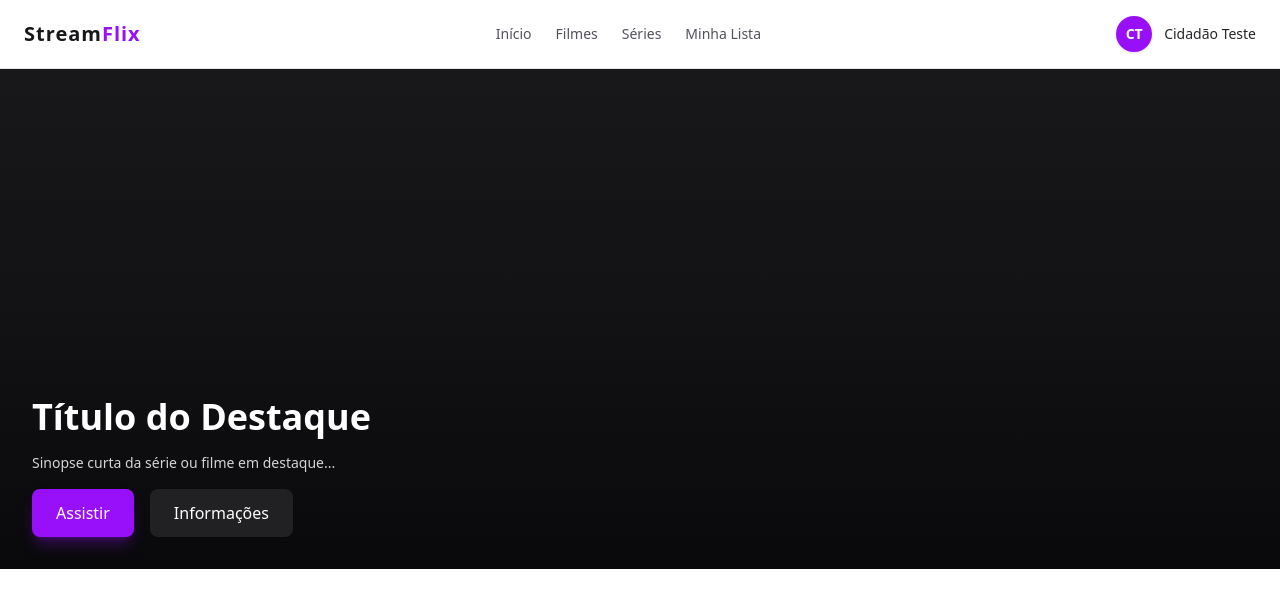
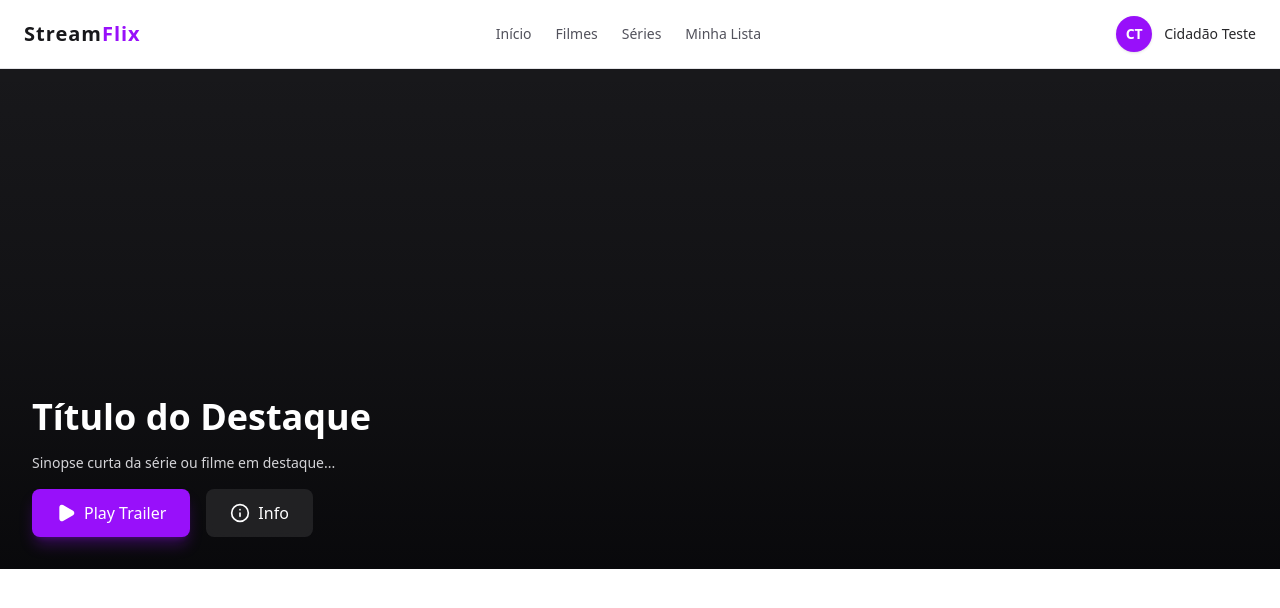
Before and after one commit to jonathammatos/streamflix, a Next.js app: page / in a window 1280 px wide. Shown: the top 608 px of the page. Built offline with nearby package versions, Linux system fonts and the light colour scheme.

Commit message:
feat: adiciona icones lucide-react nos botoes do banner principal

```diff
--- a/package.json
+++ b/package.json
@@ -9,6 +9,7 @@
     "lint": "eslint"
   },
   "dependencies": {
+    "lucide-react": "^1.27.0",
     "next": "16.2.11",
     "react": "19.2.4",
     "react-dom": "19.2.4"
--- a/src/app/page.tsx
+++ b/src/app/page.tsx
@@ -1,3 +1,4 @@
+import { Play, Info } from "lucide-react";
 import Header from "@/components/layout/Header";
 
 import Button from "@/components/common/Button";
@@ -18,8 +19,14 @@ export default function Home() {
             Sinopse curta da série ou filme em destaque...
           </p>
           <div className="flex gap-4">
-            <Button variant="primary">Assistir</Button>
-            <Button variant="secondary">Informações</Button>
+            <Button variant="primary">
+              <Play className="w-5 h-5 fill-current" />
+              Play Trailer
+            </Button>
+            <Button variant="secondary">
+              <Info className="w-5 h-5" />
+              Info
+            </Button>
           </div>
         </div>
       </section>
```
Also changed, not shown: 1 other file (tests, documents, lock files or other folders).
